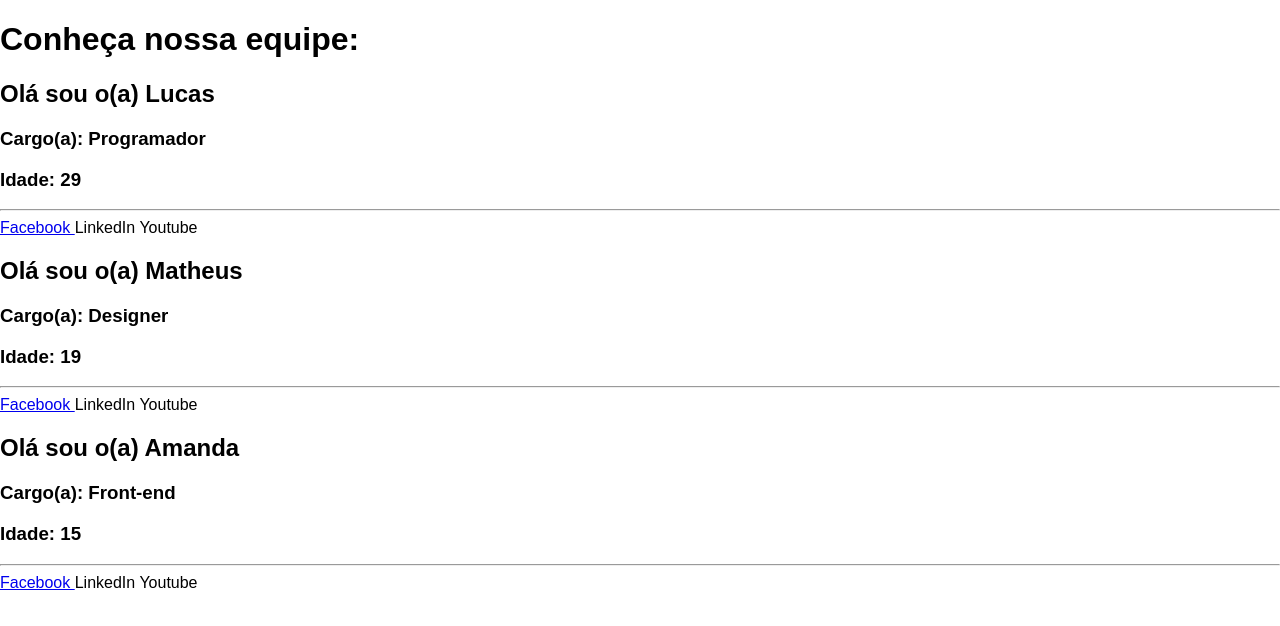
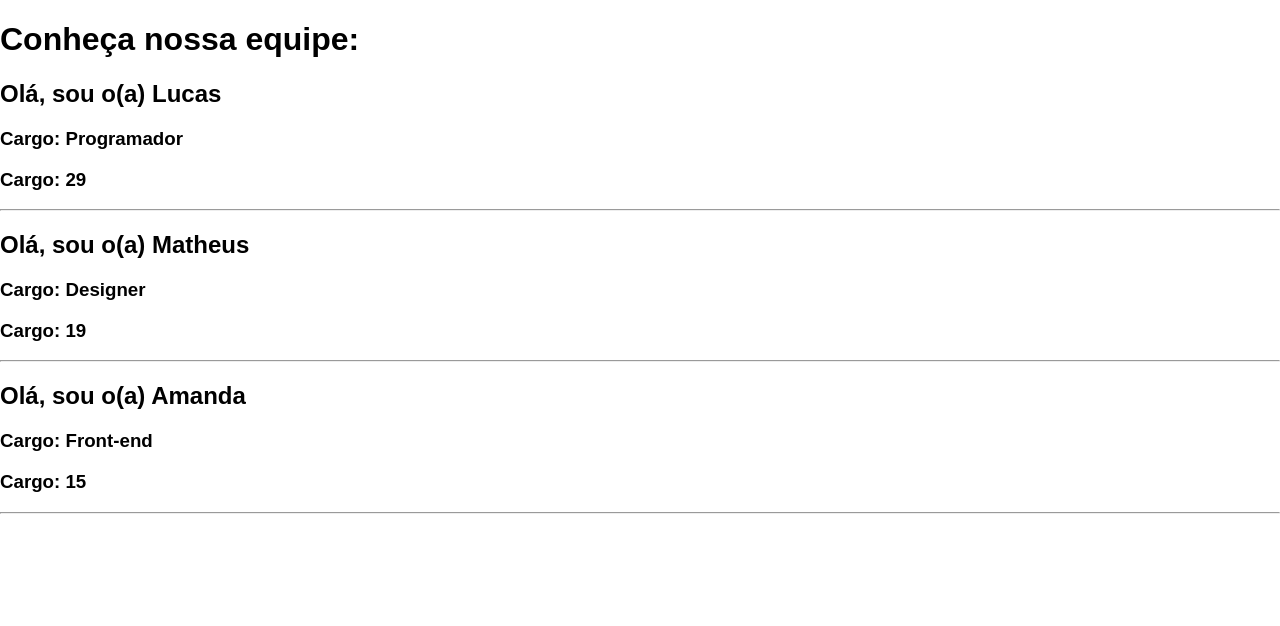
Before and after one commit to ruanlas-learning/primeirositereact, a React (Create React App) app: page / in a window 1280 px wide. Shown: the top 626 px of the page. Built offline with nearby package versions, Linux system fonts and the light colour scheme.

Commit message:
Aplicando Class component

```diff
--- a/src/App.js
+++ b/src/App.js
@@ -1,39 +1,30 @@
-import React from 'react';
+import React, {Component} from 'react';
 
-// const Bemvindo = (props) => <h2>Bem vindo(a) {props.nome}</h2>;
-const Equipe = (props) => {
+class Equipe extends Component{
+    render(){
         return(
             <div>
-            <Sobre nome={props.nome} cargo={props.cargo}
-                idade={props.idade}/>
-                <Social fb={props.facebook} />
+                <Sobre nome={this.props.nome} cargo={this.props.cargo}
+                    idade={this.props.idade} />
+                    <hr />
             </div>
         );
-};
+    }
+}
 
-const Sobre = (props) => {
+class Sobre extends Component{
+    render(){
         return(
             <div>
-            <h2>Olá sou o(a) {props.nome}</h2>
-            <h3>Cargo(a): {props.cargo}</h3>
-            <h3>Idade: {props.idade}</h3>
-            <hr/>
+                <h2>Olá, sou o(a) {this.props.nome}</h2>
+                <h3>Cargo: {this.props.cargo}</h3>
+                <h3>Cargo: {this.props.idade}</h3>
             </div>
         );
-};
-
-const Social = (props) => {
-    return (
-        <div>
-            <a href={props.fb}>Facebook </a>
-            <a>LinkedIn </a>
-            <a>Youtube </a>
-        </div>
-    );
-};
+    }
+}
 
 function App(){
-    // return <h1>Social</h1>
     return(
         <div>
             <h1>Conheça nossa equipe:</h1>
```
Lines whose indentation alone changed are shown as unchanged.
